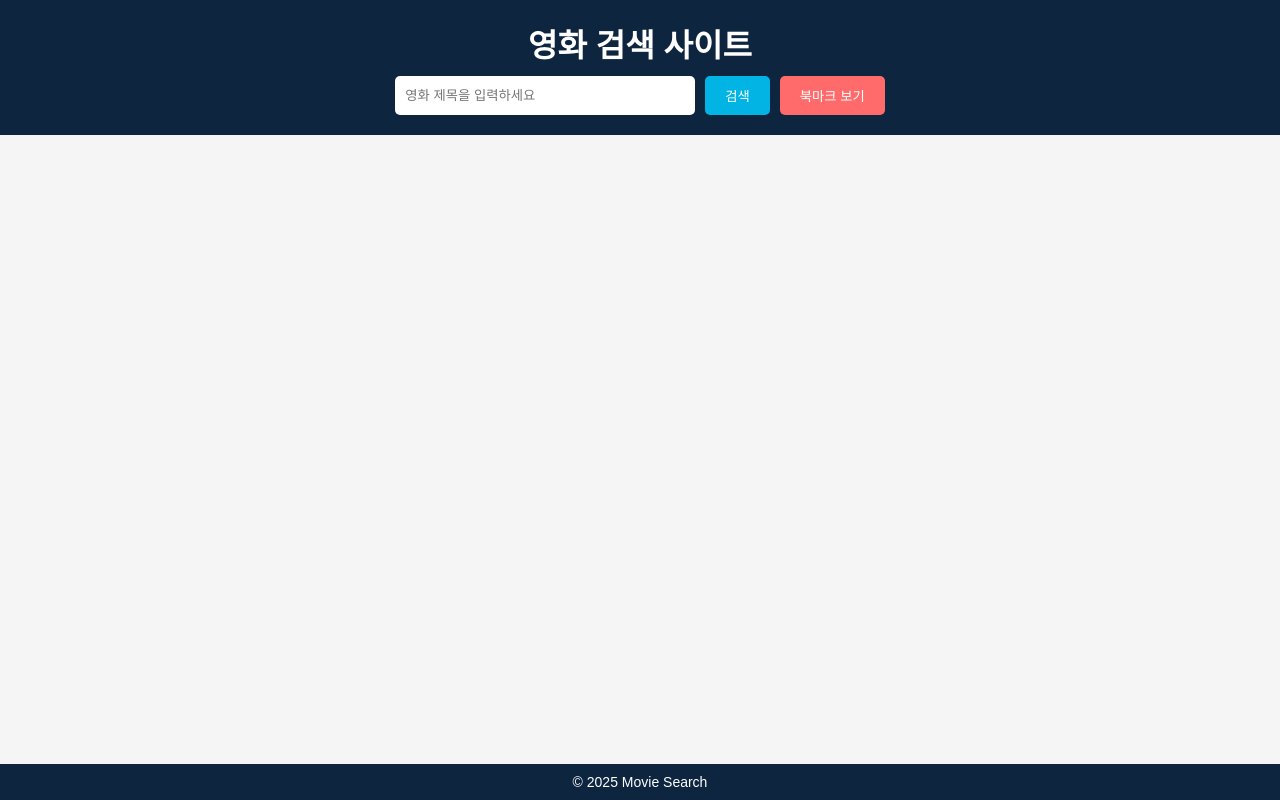
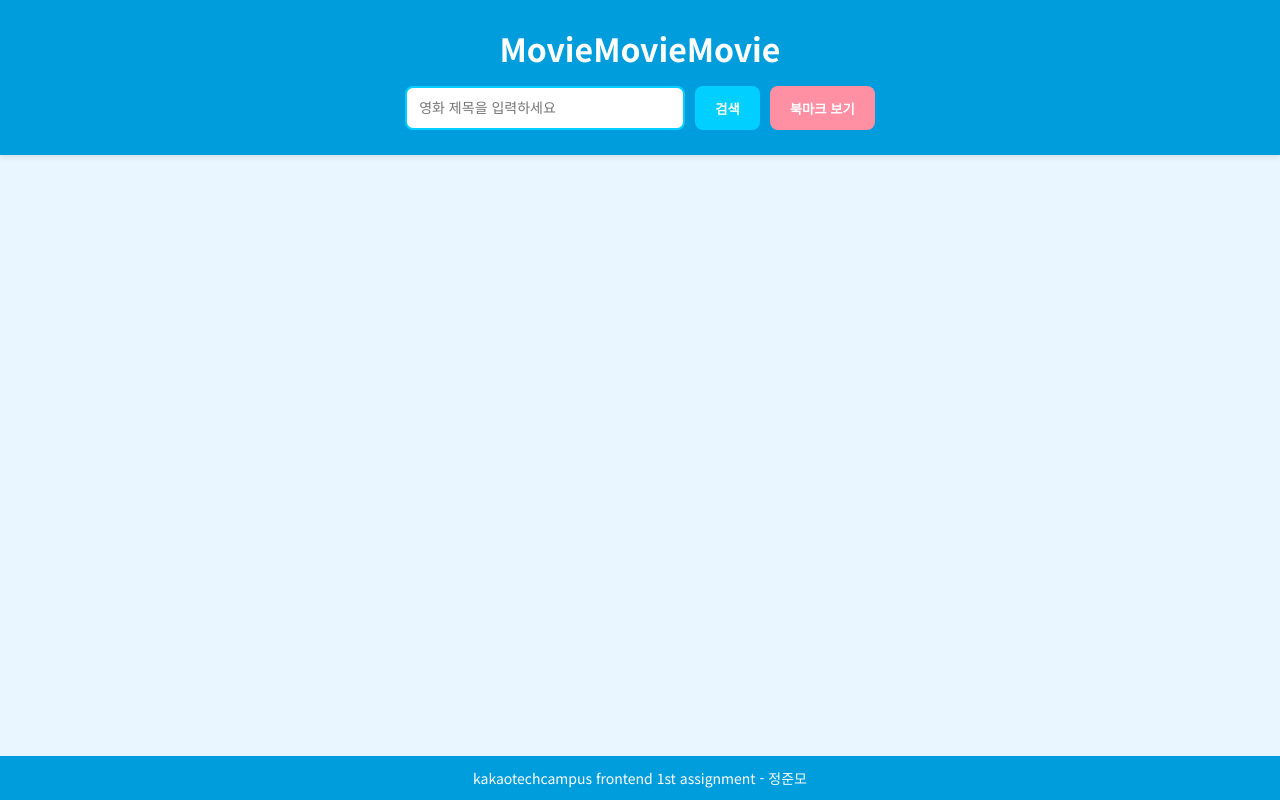
Before and after one commit to i3months/kakaotechcampus-1st-assign, a plain HTML site: page index.html in a window 1280 px wide. Drawn offline with Linux system fonts and the light colour scheme; no server answers.

Commit message:
feat: 디자인수정

```diff
--- a/css/style.css
+++ b/css/style.css
@@ -1,3 +1,5 @@
+@import url('https://fonts.googleapis.com/css2?family=Noto+Sans+KR:wght@400;700&display=swap');
+
 * {
   box-sizing: border-box;
   margin: 0;
@@ -5,65 +7,72 @@
 }
 
 body {
-  font-family: "Arial", sans-serif;
-  background-color: #f5f5f5;
-  color: #333;
+  font-family: 'Noto Sans KR', sans-serif;
+  background-color: #eaf6ff;
+  color: #1b1b1b;
   min-height: 100vh;
   display: flex;
   flex-direction: column;
 }
 
 header {
-  background-color: #0d253f;
+  background-color: #009ddc;
   color: white;
-  padding: 20px;
+  padding: 25px 15px;
   text-align: center;
+  box-shadow: 0 2px 6px rgba(0,0,0,0.1);
 }
 
 .search-box {
-  margin-top: 10px;
+  margin-top: 15px;
   display: flex;
   justify-content: center;
   gap: 10px;
+  flex-wrap: wrap;
 }
 
 .search-box input {
-  width: 300px;
-  padding: 10px;
-  border: none;
-  border-radius: 5px;
+  width: 280px;
+  padding: 12px;
+  border: 2px solid #00cfff;
+  border-radius: 8px;
+  font-size: 14px;
+  outline: none;
 }
 
 .search-box button {
-  padding: 10px 20px;
+  padding: 12px 20px;
   border: none;
-  background-color: #01b4e4;
+  background-color: #00cfff;
   color: white;
-  border-radius: 5px;
+  font-weight: bold;
+  border-radius: 8px;
   cursor: pointer;
+  transition: background-color 0.3s ease;
 }
 
 .search-box button:hover {
-  background-color: #0397c9;
+  background-color: #00b2e3;
 }
 
 main#movie-list {
-  padding: 20px;
+  padding: 25px;
   display: grid;
   grid-template-columns: repeat(auto-fill, minmax(180px, 1fr));
-  gap: 20px;
+  gap: 25px;
 }
 
 .movie-card {
   background-color: white;
-  border-radius: 10px;
+  border-radius: 15px;
   overflow: hidden;
-  box-shadow: 0 2px 8px rgba(0, 0, 0, 0.1);
-  transition: transform 0.2s;
+  box-shadow: 0 4px 10px rgba(0, 128, 255, 0.15);
+  transition: transform 0.2s ease, box-shadow 0.2s ease;
 }
 
 .movie-card:hover {
   transform: translateY(-5px);
+  box-shadow: 0 6px 14px rgba(0, 128, 255, 0.25);
 }
 
 .movie-card img {
@@ -72,27 +81,28 @@ main#movie-list {
   object-fit: cover;
 }
 
-.movie-card .card-content {
-  padding: 10px;
+.card-content {
+  padding: 12px;
 }
 
-.movie-card .title {
+.card-content .title {
   font-size: 16px;
   font-weight: bold;
-  margin-bottom: 5px;
+  margin-bottom: 6px;
+  color: #005b9f;
 }
 
-.movie-card .rating {
+.card-content .rating {
   font-size: 14px;
-  color: #777;
+  color: #666;
 }
 
 footer {
   margin-top: auto;
-  background-color: #0d253f;
+  background-color: #009ddc;
   color: white;
   text-align: center;
-  padding: 10px;
+  padding: 12px;
   font-size: 14px;
 }
 
@@ -103,7 +113,7 @@ footer {
   left: 0;
   width: 100%;
   height: 100%;
-  background-color: rgba(0, 0, 0, 0.7);
+  background-color: rgba(0, 50, 100, 0.7);
   display: flex;
   align-items: center;
   justify-content: center;
@@ -116,10 +126,10 @@ footer {
 
 .modal-content {
   background-color: white;
-  padding: 20px;
+  padding: 25px;
   width: 90%;
   max-width: 600px;
-  border-radius: 10px;
+  border-radius: 15px;
   position: relative;
 }
 
@@ -132,17 +142,17 @@ footer {
 }
 
 #bookmark-button {
-  background-color: #ff6b6b;
+  background-color: #ff8fa3;
 }
 
 #bookmark-button:hover {
-  background-color: #ff4d4d;
+  background-color: #ff6b89;
 }
 
 @media (max-width: 768px) {
   main#movie-list {
     grid-template-columns: repeat(auto-fill, minmax(140px, 1fr));
-    gap: 15px;
+    gap: 20px;
     padding: 15px;
   }
 
@@ -154,12 +164,8 @@ footer {
 @media (max-width: 480px) {
   main#movie-list {
     grid-template-columns: repeat(auto-fill, minmax(120px, 1fr));
-    gap: 10px;
+    gap: 12px;
     padding: 10px;
-  }
-
-  .movie-card img {
-    height: 180px;
   }
 
   .card-content .title {
@@ -169,4 +175,8 @@ footer {
   .card-content .rating {
     font-size: 12px;
   }
+
+  .movie-card img {
+    height: 180px;
+  }
 }
--- a/index.html
+++ b/index.html
@@ -3,13 +3,13 @@
 <head>
   <meta charset="UTF-8">
   <meta name="viewport" content="width=device-width, initial-scale=1.0">
-  <title>영화 검색 사이트</title>
+  <title>MovieMovieMovie</title>
   <link rel="stylesheet" href="./css/style.css">
 </head>
 <body>
 
   <header>
-    <h1>영화 검색 사이트</h1>
+    <h1>MovieMovieMovie</h1>
     <div class="search-box">
       <input type="text" id="search-input" placeholder="영화 제목을 입력하세요">
       <button id="search-button">검색</button>
@@ -30,7 +30,7 @@
 
 
   <footer>
-    <p>© 2025 Movie Search</p>
+    <p>kakaotechcampus frontend 1st assignment - 정준모</p>
   </footer>
 
   <script type="module" src="./js/main.js"></script>
```
